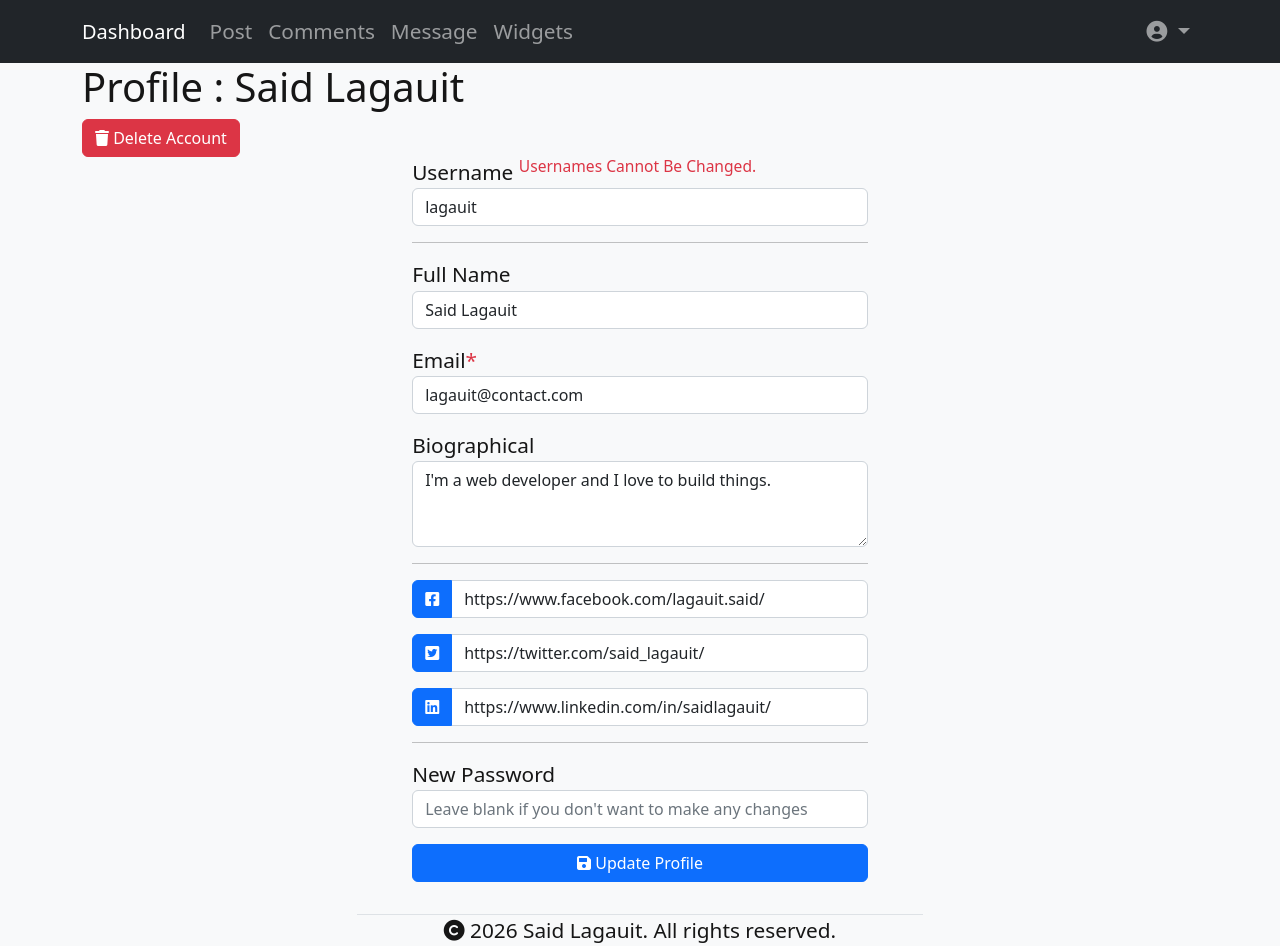
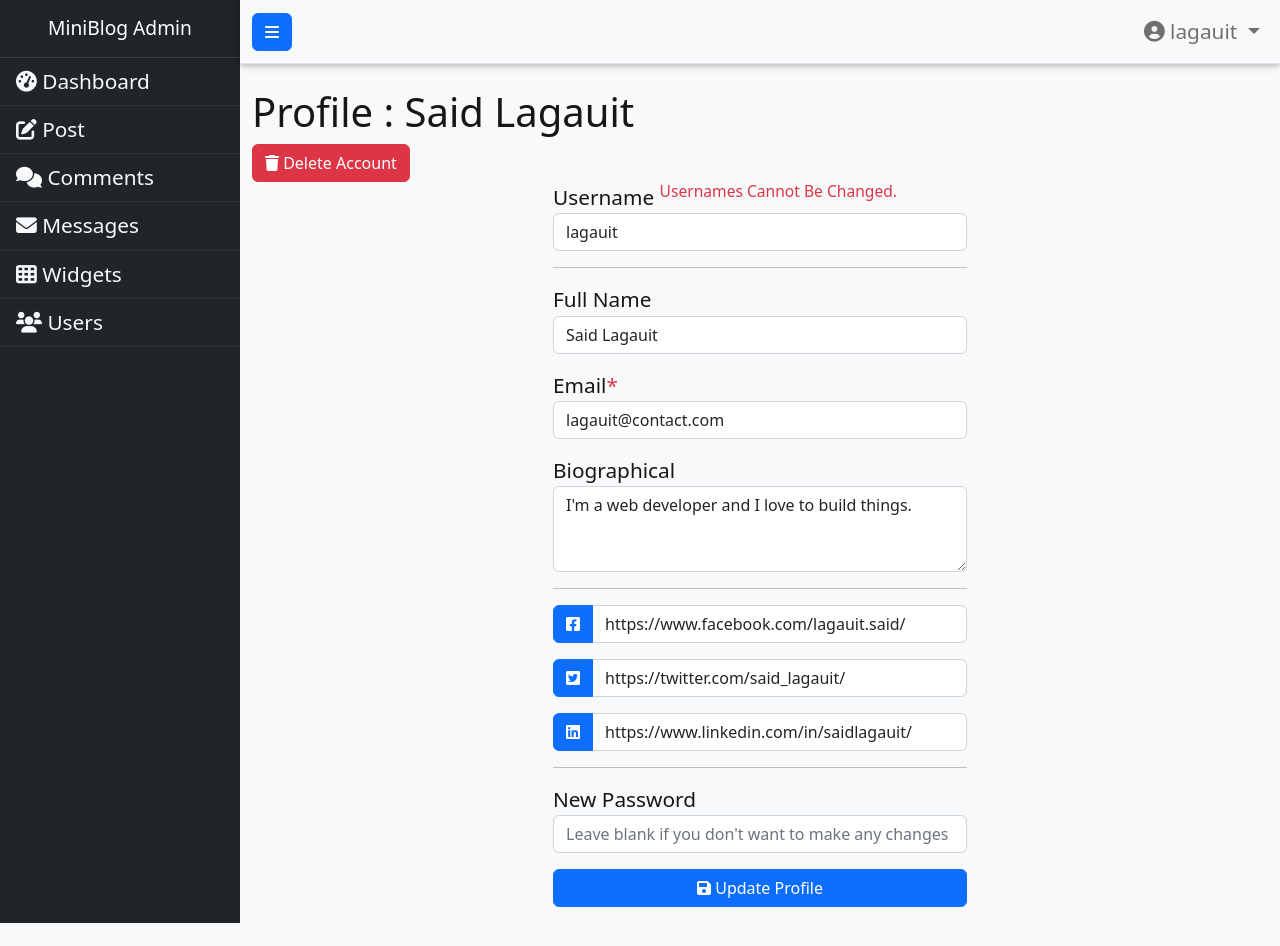
Before and after one commit to saidlagauit/miniblog-tutorial, a PHP site: page /owner/edit-users.php in a window 1280 px wide. After the commit the page ends 923 px from the top, so only its background shows below. Run offline with PHP 8.4, Linux system fonts and the light colour scheme; a user stored in the database is signed in; data comes from the database, SQL or seed files in the repository; data that the repository does not hold is empty.

Commit message:
fix(owner): improve security, fix bugs, and enhance admin UI
- Add session checks to prevent undefined index warnings
- Use FILTER_SANITIZE_SPECIAL_CHARS for user input sanitization
- Fix article slug retrieval in comments management
- Implement sidebar navigation for administrator role
- Improve form validation error handling with session messages
- Add missing closing tags for admin layout structure
- Update database name references from miniblog to mini_blog
- Remove duplicate variable declaration in init.php

```diff
--- a/connect.php
+++ b/connect.php
@@ -1,5 +1,5 @@
 <?php
-$dsn = "mysql:host=localhost;dbname=miniblog";
+$dsn = "mysql:host=localhost;dbname=mini_blog";
 $user = "root";
 $pass = "";
 $option = array(
--- a/db/miniblog.sql
+++ b/db/miniblog.sql
@@ -18,7 +18,7 @@ SET time_zone = "+00:00";
 /*!40101 SET NAMES utf8mb4 */;
 
 --
--- Database: `miniblog`
+-- Database: `mini_blog`
 --
 
 -- --------------------------------------------------------
--- a/index.php
+++ b/index.php
@@ -71,7 +71,7 @@ if ($do == 'view') {
     echo '</ul></nav>';
   }
 } elseif ($do == 'reading') {
-  $slug = $_GET['slug'];
+  $slug = isset($_GET['slug']) ? $_GET['slug'] : '';
   $Articles = $con->prepare("SELECT `id`, `title`, `slug`, `cover`, `content`, `author`, `status_a`, `categories`, `tags`, `created`, `updated` FROM `articles` WHERE `slug` = ? AND `status_a` = '1'");
   $Articles->execute([$slug]);
   $post = $Articles->fetch(PDO::FETCH_ASSOC);
--- a/owner/connect.php
+++ b/owner/connect.php
@@ -1,5 +1,5 @@
 <?php
-$dsn = "mysql:host=localhost;dbname=miniblog";
+$dsn = "mysql:host=localhost;dbname=mini_blog";
 $user = "root";
 $pass = "";
 $option = array(
--- a/owner/edit-contacts.php
+++ b/owner/edit-contacts.php
@@ -4,11 +4,11 @@ $pageTitle = 'Dashboard - Comments';
 include "init.php";
 $do = isset($_GET['do']) ? $_GET['do'] : 'manage';
 $IsContacts = getLatest("*", "contacts", "id");
-if ($_SESSION['role'] == 'author') {
+if (isset($_SESSION['role']) && $_SESSION['role'] == 'author') {
   header('Location: edit.php?do=new-posts');
   exit;
 }
-if ($_SESSION['username']) {
+if (isset($_SESSION['username'])) {
   if ($do == 'manage') {
     if (!empty($IsContacts)) {
 ?>
--- a/owner/edit-users.php
+++ b/owner/edit-users.php
@@ -4,7 +4,7 @@ $pageTitle = 'Dashboard - Profile';
 include "init.php";
 $do = isset($_GET['do']) ? $_GET['do'] : 'settings';
 $IsContacts = getLatest("*", "contacts", "id");
-if ($_SESSION['username']) {
+if (isset($_SESSION['username'])) {
   if ($do == 'settings') {
     $id = $_SESSION['id'];
     $stmt = $con->prepare("SELECT * FROM `admin` WHERE `id` = ? LIMIT 1");
@@ -12,7 +12,7 @@ if ($_SESSION['username']) {
     $row = $stmt->fetch();
     $count = $stmt->rowCount();
     if ($count > 0) {
-      ?>
+?>
       <h1 class="text-capitalize">Profile :
         <?php echo $row['name']; ?>
       </h1>
@@ -75,13 +75,13 @@ if ($_SESSION['username']) {
           </form>
         </div>
       </div>
-      <?php
+<?php
     } else {
       header('Location: dashboard.php?do=users');
       exit();
     }
   } elseif ($do == 'user-update') {
-    $_POST = filter_input_array(INPUT_POST, FILTER_SANITIZE_STRING);
+    $_POST = filter_input_array(INPUT_POST, FILTER_SANITIZE_SPECIAL_CHARS);
     $id = $_POST['id'];
     $name = $_POST['name'];
     $username = $_POST['username'];
@@ -95,13 +95,18 @@ if ($_SESSION['username']) {
     if (empty($email)) {
       $formErrors[] = 'Email Cant Be <strong>Empty</strong>';
     }
-    foreach ($formErrors as $error) {
-      echo '<div class="alert alert-danger">' . $error . '</div>';
-    }
     if (empty($formErrors)) {
       $stmt = $con->prepare("UPDATE `admin` SET `name`= ?,`username`= ?,`biographical`= ?,`email`= ?,`fb`= ?,`twt`= ?,`in`= ?,`password`= ? WHERE `id`= ?");
       $stmt->execute(array($name, $username, $biographical, $email, $fb, $twt, $in, $password, $id));
       show_message('The profile has been updated successfully', 'success');
+      header('Location: edit-users.php');
+      exit();
+    } else {
+      $errorMsg = '';
+      foreach ($formErrors as $error) {
+        $errorMsg .= '<div class="alert alert-danger">' . $error . '</div>';
+      }
+      $_SESSION['message'] = $errorMsg;
       header('Location: edit-users.php');
       exit();
     }
--- a/owner/includes/templates/footer.php
+++ b/owner/includes/templates/footer.php
@@ -1,4 +1,9 @@
 </div>
+<?php if (isset($_SESSION['role']) && $_SESSION['role'] == 'administrator') { ?>
+  </div>
+  </div>
+<?php } ?>
+<!--
 <div class="footer mt-3 text-md-center">
   <div class="container">
     <div class="row g-3">
@@ -9,7 +14,7 @@
       </div>
     </div>
   </div>
-</div>
+</div>-->
 <script src="<?php echo $js; ?>jquery-3.6.1.min.js"></script>
 <script src="<?php echo $js; ?>bootstrap.bundle.min.js"></script>
 <script src="<?php echo $js; ?>validation.min.js"></script>
--- a/owner/includes/templates/navbar.php
+++ b/owner/includes/templates/navbar.php
@@ -1,48 +1,50 @@
-<?php if ($_SESSION['role'] == 'administrator') { ?>
-  <nav class="navbar navbar-expand-lg bg-dark navbar-dark text-capitalize">
-    <div class="container">
-      <a class="navbar-brand" href="dashboard.php">
-        Dashboard
+<?php if (isset($_SESSION['role']) && $_SESSION['role'] == 'administrator') { ?>
+  <div class="d-flex" id="wrapper">
+    <!-- Sidebar -->
+    <div class="bg-dark border-right" id="sidebar-wrapper">
+      <div class="sidebar-heading text-white">MiniBlog Admin</div>
+      <div class="list-group list-group-flush">
+        <a href="dashboard.php" class="list-group-item list-group-item-action bg-dark text-light"><i class="fas fa-tachometer-alt"></i> Dashboard</a>
+        <a href="edit.php" class="list-group-item list-group-item-action bg-dark text-light"><i class="fas fa-edit"></i> Post</a>
+        <a href="edit-comments.php" class="list-group-item list-group-item-action bg-dark text-light"><i class="fas fa-comments"></i> Comments</a>
+        <a href="edit-contacts.php" class="list-group-item list-group-item-action bg-dark text-light"><i class="fas fa-envelope"></i> Messages</a>
+        <a href="widgets.php" class="list-group-item list-group-item-action bg-dark text-light"><i class="fas fa-th"></i> Widgets</a>
+        <a href="dashboard.php?do=users" class="list-group-item list-group-item-action bg-dark text-light"><i class="fas fa-users"></i> Users</a>
+      </div>
+    </div>
+    <!-- /#sidebar-wrapper -->
+
+    <!-- Page Content -->
+    <div id="page-content-wrapper">
+      <nav class="navbar navbar-expand-lg navbar-light bg-light border-bottom top-navbar">
+        <div class="container-fluid">
+          <button class="btn btn-primary" id="menu-toggle"><i class="fas fa-bars"></i></button>
+
+          <button class="navbar-toggler" type="button" data-bs-toggle="collapse" data-bs-target="#navbarSupportedContent"
+            aria-controls="navbarSupportedContent" aria-expanded="false" aria-label="Toggle navigation">
+            <span class="navbar-toggler-icon"></span>
+          </button>
+
+          <div class="collapse navbar-collapse" id="navbarSupportedContent">
+            <ul class="navbar-nav ms-auto mt-2 mt-lg-0">
+              <li class="nav-item dropdown">
+                <a class="nav-link dropdown-toggle" href="#" id="navbarDropdown" role="button" data-bs-toggle="dropdown"
+                  aria-haspopup="true" aria-expanded="false">
+                  <i class="fas fa-user-circle"></i> <?php echo $_SESSION['username']; ?>
                 </a>
-      <button class="navbar-toggler" type="button" data-bs-toggle="collapse" data-bs-target="#MyNavbar"
-        aria-controls="MyNavbar" aria-expanded="false" aria-label="Toggle navigation">
-        <span><i class="fa fa-bars"></i></span>
-      </button>
-      <div class="collapse navbar-collapse" id="MyNavbar">
-        <ul class="navbar-nav me-auto">
-          <li class="nav-item"><a class="nav-link" href="edit.php">Post</a></li>
-          <li class="nav-item"><a class="nav-link" href="edit-comments.php">comments</a></li>
-          <li class="nav-item"><a class="nav-link" href="edit-contacts.php">Message</a></li>
-          <li class="nav-item"><a class="nav-link" href="widgets.php">widgets</a></li>
-        </ul>
-        <ul class="navbar-nav ms-auto">
-          <li class="nav-item dropdown">
-            <a class="nav-link dropdown-toggle" role="button" data-bs-toggle="dropdown" aria-expanded="false">
-              <i class="fas fa-user-circle"></i>
-            </a>
-            <ul class="dropdown-menu dropdown-menu-end">
-              <li>
-                <a class="dropdown-item" href="edit-users.php">
-                  <i class="fas fa-at"></i>
-                  <?php echo $_SESSION['username']; ?><br />
-                  <span class="text-secondary">See you profile</span>
-                </a>
-              </li>
-              <li>
-                <hr class="dropdown-divider">
-              </li>
-              <li><a class="dropdown-item" href="../"><i class="fas fa-eye"></i>&nbsp;Visit Website</a></li>
-              <li><a class="dropdown-item" href="dashboard.php?do=users"><i class="fas fa-users"></i>&nbsp;Users</a></li>
-              <li>
-                <hr class="dropdown-divider">
-              </li>
-              <li><a class="dropdown-item" href="logout.php"><i class="fas fa-sign-out"></i>&nbsp;Sign Out</a></li>
-            </ul>
+                <div class="dropdown-menu dropdown-menu-end" aria-labelledby="navbarDropdown">
+                  <a class="dropdown-item" href="edit-users.php"><i class="fas fa-user"></i> Profile</a>
+                  <a class="dropdown-item" href="../"><i class="fas fa-eye"></i> Visit Website</a>
+                  <div class="dropdown-divider"></div>
+                  <a class="dropdown-item" href="logout.php"><i class="fas fa-sign-out-alt"></i> Sign Out</a>
+                </div>
               </li>
             </ul>
           </div>
         </div>
       </nav>
+
+      <div class="container-fluid mt-4">
       <?php } else { ?>
         <nav class="navbar navbar-expand-lg bg-dark navbar-dark text-capitalize">
           <div class="container">
@@ -59,9 +61,9 @@
                   <ul class="dropdown-menu  dropdown-menu-end">
                     <li>
                       <a class="dropdown-item" href="edit-users.php">
-                  <?php echo $_SESSION['username']; ?><br />
+                        <?php echo isset($_SESSION['username']) ? $_SESSION['username'] : ''; ?><br />
                         <i class="fas fa-at"></i>
-                  <?php echo $_SESSION['username']; ?>
+                        <?php echo isset($_SESSION['username']) ? $_SESSION['username'] : ''; ?>
                       </a>
                     </li>
                     <hr class="dropdown-divider">
@@ -75,5 +77,5 @@
             </div>
           </div>
         </nav>
+        <div class="container">
         <?php } ?>
-<div class="container">
--- a/owner/index.php
+++ b/owner/index.php
@@ -33,7 +33,7 @@ if (isset($_SESSION['username'])) {
         echo $error;
       } ?>
       <div class="form-floating mb-3">
-        <input name="username" type="username" class="form-control">
+        <input name="username" type="text" class="form-control">
         <label>username</label>
       </div>
       <div class="form-floating mb-3">
--- a/owner/init.php
+++ b/owner/init.php
@@ -3,7 +3,6 @@ include "connect.php";
 // Routes
 $tpl = 'includes/templates/'; // templates directory
 $lang = 'includes/languages/'; // language directory
-$func = 'includes/functions/'; // functions directory
 $func = 'includes/functions/'; // functions directory
 $css = 'layout/css/'; // Css directory
 $js = 'layout/js/'; //  Js directory
--- a/owner/layout/css/style.css
+++ b/owner/layout/css/style.css
@@ -8,6 +8,7 @@ body {
   background: var(--bs-light);
   color: var(--secondary-color);
   font-size: 1.3rem;
+  overflow-x: hidden;
 }
 
 ul {
@@ -48,9 +49,76 @@ span.btn.btn-outline-primary {
 /* Start page Dashboard */
 
 
-
 @media (max-width: 576px) {
   .login {
     width: 100%;
   }
 }
+
+/* Sidebar Styles */
+#wrapper {
+  display: flex;
+}
+
+#sidebar-wrapper {
+  min-height: 100vh;
+  margin-left: -15rem;
+  -webkit-transition: margin .25s ease-out;
+  -moz-transition: margin .25s ease-out;
+  -o-transition: margin .25s ease-out;
+  transition: margin .25s ease-out;
+  background-color: #212529; /* bg-dark */
+  color: white;
+}
+
+#sidebar-wrapper .sidebar-heading {
+  padding: 0.875rem 1.25rem;
+  font-size: 1.2rem;
+  text-align: center;
+  border-bottom: 1px solid rgba(255, 255, 255, 0.1);
+}
+
+#sidebar-wrapper .list-group {
+  width: 15rem;
+}
+
+#sidebar-wrapper .list-group-item {
+  background-color: #212529;
+  color: white;
+  border: none;
+  border-bottom: 1px solid rgba(255, 255, 255, 0.05);
+}
+
+#sidebar-wrapper .list-group-item:hover {
+  background-color: #343a40;
+  color: #fff;
+}
+
+#page-content-wrapper {
+  min-width: 100vw;
+  width: 100%;
+}
+
+#wrapper.toggled #sidebar-wrapper {
+  margin-left: 0;
+}
+
+@media (min-width: 768px) {
+  #sidebar-wrapper {
+    margin-left: 0;
+  }
+
+  #page-content-wrapper {
+    min-width: 0;
+    width: 100%;
+  }
+
+  #wrapper.toggled #sidebar-wrapper {
+    margin-left: -15rem;
+  }
+}
+
+/* Top Navbar inside content wrapper */
+.top-navbar {
+    box-shadow: 0 2px 5px 0 rgb(0 0 0 / 16%), 0 2px 10px 0 rgb(0 0 0 / 12%);
+}
--- a/owner/widgets.php
+++ b/owner/widgets.php
@@ -7,12 +7,12 @@ $do = isset($_GET['do']) ? $_GET['do'] : 'widgets';
 $IsWidgets = getLatest("*", "me", "id", 1);
 $IsWidgetsAbout = getLatest("*", "about", "id", 1);
 
-if ($_SESSION['role'] == 'author') {
+if (isset($_SESSION['role']) && $_SESSION['role'] == 'author') {
   header('Location: edit.php?do=new-posts');
   exit;
 }
 
-if ($_SESSION['username']) {
+if (isset($_SESSION['username'])) {
   if ($do == 'widgets') {
     if (!empty($IsWidgets)) {
       foreach ($IsWidgets as $widgets) {
```
Also changed, not shown: owner/dashboard.php (+3 -6 lines), owner/edit-comments.php (+6 -4 lines), owner/edit.php (+24 -18 lines), owner/layout/js/script.js (+20 -16 lines). Lines whose indentation alone changed are shown as unchanged.
